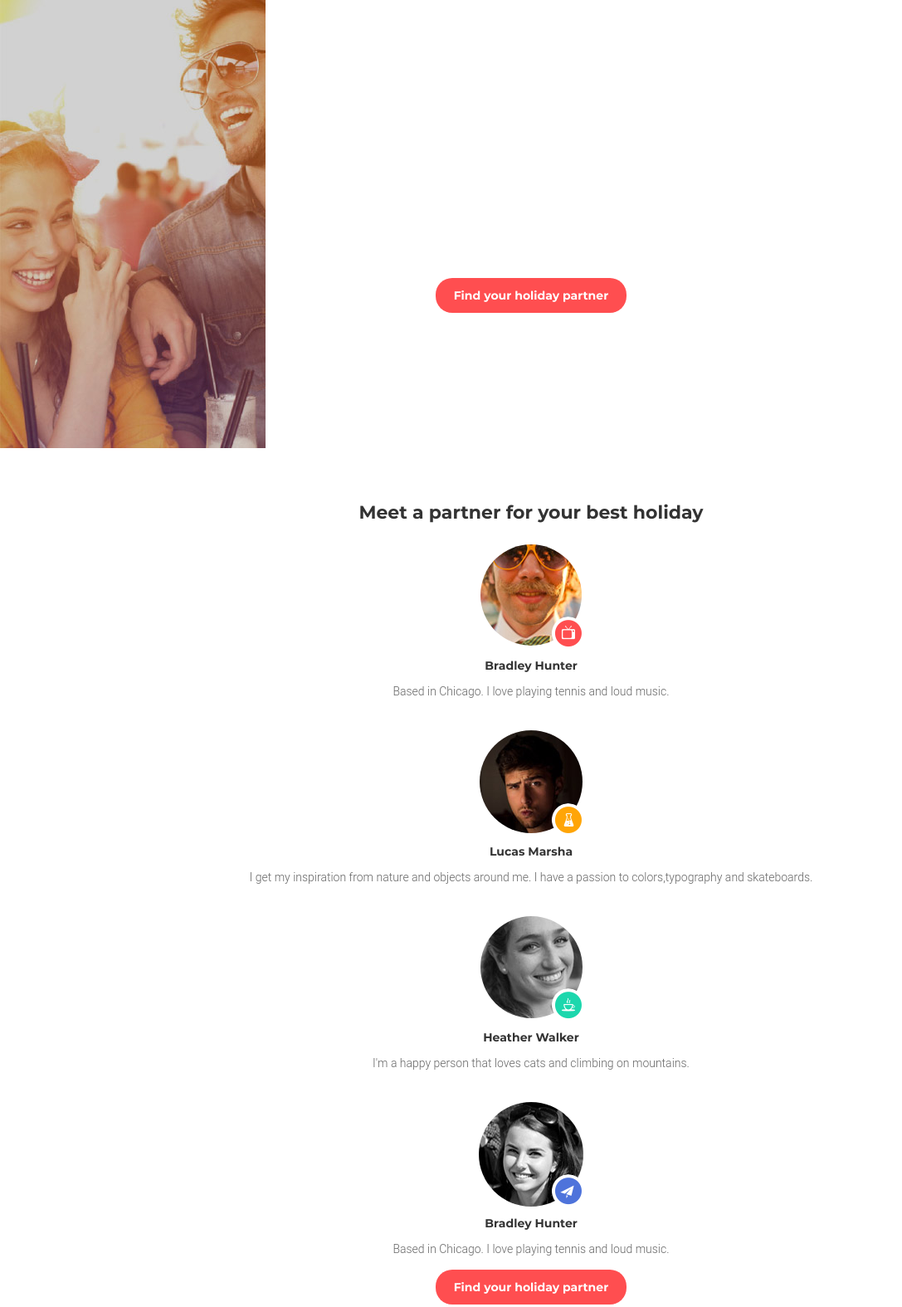
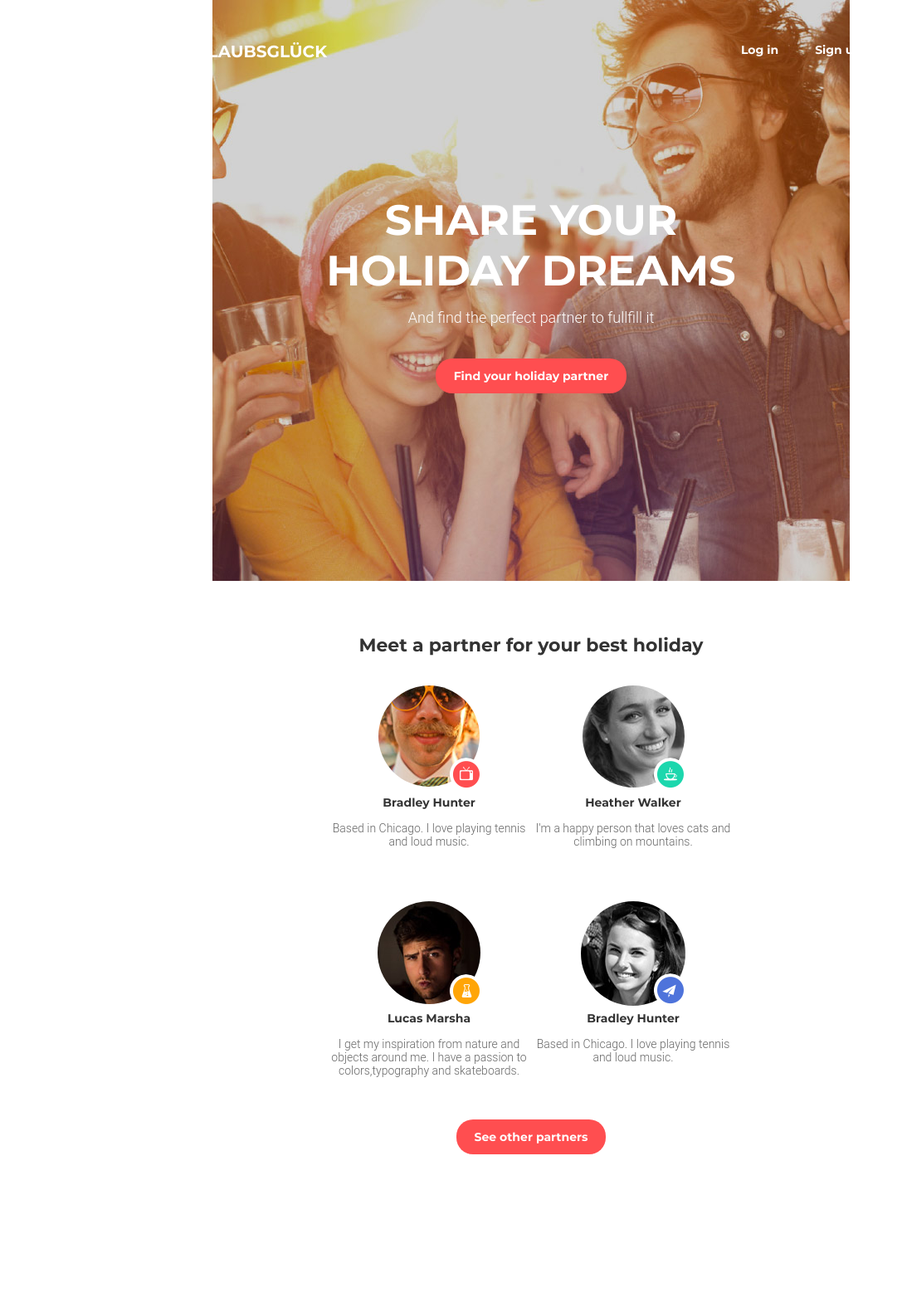
Before and after one commit to NataDymerka/FE_homework, a plain HTML site: page HW8/index.html in a window 1280 px wide. Shown: the whole page at 83% size, without its empty margins (0-1087 px from the left). After the commit the page ends 1434 px from the top, so only its background shows below. Drawn offline with Linux system fonts and the light colour scheme.

Commit message:
tablet css

```diff
--- a/HW8/css/style.css
+++ b/HW8/css/style.css
@@ -1,12 +1,13 @@
 body {
   margin: 0 auto;
 }
-header {
+/* header {
     width: 100%;
-}
+} */
 .container {
   margin: 0 auto;
   text-align: center;
+  max-width: 940px;
 }
 
 a {
@@ -18,6 +19,7 @@ a {
   height: 540px;
   background-image: url(../img/header-bg.jpg);
   background-repeat: no-repeat;
+  background-position: center;
   text-align: center;
   margin: 0 auto;
 }
@@ -33,7 +35,6 @@ a {
   line-height: 1.2;
   text-align: center;
   text-decoration: none;
-
 }
 .btn:hover {
   border: 2px solid #fff;
@@ -73,7 +74,6 @@ h3 {
   font-stretch: expanded;
   margin: 30px auto;
   color: #fff;
-
 }
 .header-title {
   text-transform: uppercase;
@@ -83,8 +83,12 @@ h3 {
   margin: 15px auto;
 }
 .card-item {
+  height: 240px;
+  width: 236px;
   padding: 10px 30px;
   text-align: center;
+  margin: 0 auto;
+
 }
 .section-title {
   font-family: "Montserrat", sans-serif;
@@ -103,11 +107,11 @@ h3 {
   font-weight: 300;
   margin: 0;
   margin-bottom: 50px;
-
 }
 .text-wrp {
   padding: 5px 25px;
 }
+
 .card-title {
   font-family: "Montserrat", sans-serif;
   font-size: 14px;
@@ -148,20 +152,14 @@ h3 {
   margin-bottom: 55px;
 }
 
-
-/* @media (min-width: 748px) {
-header {
+@media (min-width: 748px) {
+   .header-fluid {
     width: 100%;
     height: 700px;
-}
-    .header-fluid {
     background-image: url(../img/header-bg@tablet.jpg);
     background-repeat: no-repeat;
+    background-position: center;
     position: relative;
-}
-  .btn-small {
-    display: flex;
-    justify-content: flex-end;
   }
     .authorize {
     margin: 0;
@@ -175,17 +173,40 @@ header {
     left: 50px;
     top: 50px;
     margin: 0;
-
   }
   .header-text-wr {
-   display: flex;
-   justify-content: center;
+    padding-top: 220px;
+
   }
   .header-title {
     font-size: 51px;
   }
-.btn-big--header {
+  .header-text {
+    font: size 24px;
+  }
+  .card-wr {
+      width: 492px;
+      height: 535px;
+      margin: 0 auto;
       display: flex;
-   justify-content: center;
+      flex-shrink: 0;
+      flex-direction: column;
+      flex-wrap: wrap;
+      padding: 10px 0;
   }
+  .text-wrp {
+    padding: 0;
+}
+  .card-item {
+      width: 236px;
+      height: 240px;
+      padding: 10px 0;
+
+  }
+  /* .order3 {
+    order: 3;
+}
+.order4 {
+    order: 4;
 } */
+}
--- a/HW8/index.html
+++ b/HW8/index.html
@@ -18,7 +18,7 @@
           </div>
           <h3 class="logo">Urlaubsglück</h3>
           <div class="header-text-wr">
-            <h1 class="header-title">share your holiday dreams</h1>
+            <h1 class="header-title">share your <br/>holiday dreams</h1>
             <p class="header-text">
               And find the perfect partner to fullfill it
             </p>
@@ -46,7 +46,7 @@
             </p>
           </div>
         </div>
-        <div class="card-item">
+        <div class="card-item order3">
           <div class="image-wrp">
             <a href="#">
               <img class="photo" src="./img/lucas.jpg" alt="lucas" />
@@ -63,7 +63,7 @@
             </p>
           </div>
         </div>
-        <div class="card-item">
+        <div class="card-item order4">
           <div class="image-wrp">
             <a href="#">
               <img class="photo" src="./img/heather.jpg" alt="Heather" />
@@ -95,10 +95,10 @@
             </p>
           </div>
         </div>
-        <div class="btn-big-footer">
-          <a class="btn btn-big" href="#">Find your holiday partner</a>
-        </div>
       </section>
+      <div class="btn-big-footer">
+            <a class="btn btn-big" href="#">See other partners</a>
+          </div>
     </div>
   </body>
 </html>
```
Lines whose indentation alone changed are shown as unchanged.
